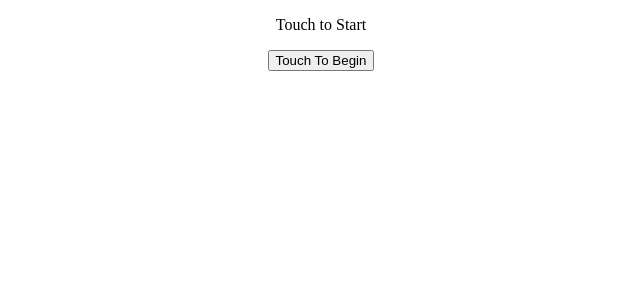
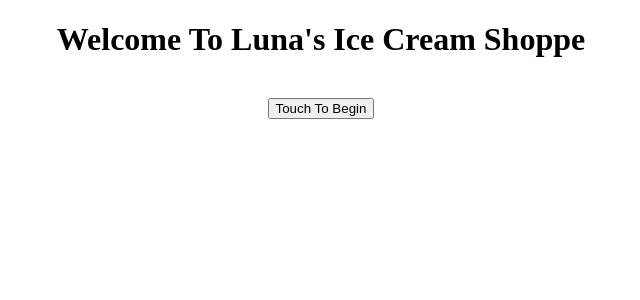
Before and after one commit to mankybansal/lunas-ice-cream-shoppe, a React (Create React App) app: page / in a window 1280 px wide. Shown: the top 300 px of the page, without its empty margins (319-959 px from the left). Built offline with nearby package versions, Linux system fonts and the light colour scheme.

Commit message:
Order Generated

```diff
--- a/src/App/App.css
+++ b/src/App/App.css
@@ -38,6 +38,10 @@
     cursor: pointer;
 }
 
+.selected {
+    background: cornflowerblue !important;
+}
+
 .servingContainer:hover, .toppingContainer:hover, .flavorContainer:hover {
     background: #eee;
     box-shadow: 0 0 20px rgba(0,0,0,0.02);
--- a/src/App/App.js
+++ b/src/App/App.js
@@ -25,10 +25,10 @@ class IceCreamKiosk extends Component {
         this.state = {
             currentStep: AppConfig.steps.Start,
             currentOrder: {
-                Number: null,
+                Number: -1,
                 Serving: null,
-                Flavors: null,
-                Toppings: null
+                Flavors: [],
+                Toppings: []
             },
             Menu: {
                 Servings: null,
@@ -69,39 +69,12 @@ class IceCreamKiosk extends Component {
         });
     }
 
-    orderHandler(orderID, serving, flavors, toppings) {
-        if (orderID) {
-            this.setState({
-                currentOrder: {
-                    Number: orderID
-                }
-            });
-        }
-
-        if (serving) {
-            this.setState({
-                currentOrder: {
-                    Serving: serving
-                }
-            });
-        }
-
-        if (flavors) {
-            this.setState({
-                currentOrder: {
-                    Flavors: flavors
-                }
-            });
-        }
-
-        if (toppings) {
-            this.setState({
-                currentOrder: {
-                    Toppings: toppings
-                }
-            });
-        }
-
+    orderHandler(currentOrder) {
+        this.setState({
+           currentOrder: currentOrder
+        }, ()=>{
+           console.log("APP STATE CURRENT ORDER: ", this.state.currentOrder);
+        });
     }
 
     ConfirmOrder(order, cardDetails) {
@@ -139,6 +112,7 @@ class IceCreamKiosk extends Component {
                     stepHandler={this.stepHandler}
                     orderHandler={this.orderHandler}
                     currentStep={currentStep}
+                    currentOrder={this.state.currentOrder}
                 />
 
                 <ServingsStep
@@ -146,6 +120,7 @@ class IceCreamKiosk extends Component {
                     orderHandler={this.orderHandler}
                     currentStep={currentStep}
                     Servings={servings}
+                    currentOrder={this.state.currentOrder}
                 />
 
                 <FlavorsStep
@@ -153,6 +128,7 @@ class IceCreamKiosk extends Component {
                     orderHandler={this.orderHandler}
                     currentStep={currentStep}
                     Flavors={flavors}
+                    currentOrder={this.state.currentOrder}
                 />
 
                 <ToppingsStep
@@ -160,6 +136,7 @@ class IceCreamKiosk extends Component {
                     orderHandler={this.orderHandler}
                     currentStep={currentStep}
                     Toppings={toppings}
+                    currentOrder={this.state.currentOrder}
                 />
 
                 <ConfirmStep
--- a/src/App/Steps/ConfirmStep/ConfirmStep.js
+++ b/src/App/Steps/ConfirmStep/ConfirmStep.js
@@ -28,7 +28,8 @@ class ConfirmStep extends React.Component {
             <div>
                 <p>Review Order</p>
 
-                <div>{ this.state.order.Number.toString() }</div>
+                <div>Order Number { this.state.order.Number.toString() }</div>
+                <div><b>{ this.state.order.Serving.name }</b></div>
 
                 <button onClick={() => this.stepHandler(AppConfig.steps.Servings)}>Add Another Order</button>
                 <button onClick={() => this.stepHandler(AppConfig.steps.Payment)}>Next: Payment</button>
--- a/src/App/Steps/FlavorsStep/FlavorsStep.js
+++ b/src/App/Steps/FlavorsStep/FlavorsStep.js
@@ -7,18 +7,49 @@ class FlavorsList extends React.Component {
     constructor(props) {
         super(props);
 
+        this.state = {
+            CurrentOrder: null,
+        };
+
         this.boundItemClick = this.onItemClick.bind(this);
+    }
+
+    componentWillMount(){
+        this.setState({
+            CurrentOrder: this.props.currentOrder
+        });
     }
 
     onItemClick(item) {
         console.log(item);
+
+        let CurrentOrder = this.state.CurrentOrder;
+
+        // check what kind of serving it is
+
+        if(CurrentOrder.Flavors.includes(item)){
+            CurrentOrder.Flavors.splice(CurrentOrder.Flavors.indexOf(item),1);
+        }else {
+            CurrentOrder.Flavors.push(item);
+        }
+
+        this.setState({
+            CurrentOrder: CurrentOrder
+        });
     }
 
     render() {
         const listItems = this.props.Flavors.map((Flavor) => {
+
+                let defaultClass = "flavorContainer";
+                if (this.state.CurrentOrder.Flavors.length > 0 && this.state.CurrentOrder.Flavors.includes(Flavor)) {
+                    defaultClass += " selected"
+                }
+
                 return (
-                    <div key={Flavor.id.toString()} className="flavorContainer" onClick={()=>this.boundItemClick(Flavor)}>
+                    <div key={Flavor.id.toString()} className={defaultClass} onClick={() => this.boundItemClick(Flavor)}>
                         <b>{Flavor.name}</b>
+                        <br/>
                         <br/>
                         <div>
                             {Flavor.desc}
@@ -45,7 +76,7 @@ class FlavorsStep extends React.Component {
         super(props);
 
         this.state = {
-            Flavors: null
+            CurrentOrder: null
         };
 
         this.stepHandler = this.stepHandler.bind(this);
@@ -53,11 +84,13 @@ class FlavorsStep extends React.Component {
 
     componentWillMount() {
         this.setState({
+            CurrentOrder: this.props.currentOrder,
             Flavors: this.props.Flavors
         });
     }
 
     stepHandler(gotoStep) {
+        this.props.orderHandler(this.state.CurrentOrder);
         this.props.stepHandler(gotoStep);
     }
 
@@ -70,7 +103,7 @@ class FlavorsStep extends React.Component {
             <div>
                 <p>Select [number] Flavors</p>
 
-                <FlavorsList Flavors={this.state.Flavors}/>
+                <FlavorsList Flavors={this.state.Flavors} currentOrder={this.props.currentOrder}/>
 
                 <button onClick={() => this.stepHandler(AppConfig.steps.Servings)}>Back: Select Serving</button>
                 <button onClick={() => this.stepHandler(AppConfig.steps.Toppings)}>Next: Choose Toppings</button>
--- a/src/App/Steps/ServingsStep/ServingsStep.js
+++ b/src/App/Steps/ServingsStep/ServingsStep.js
@@ -7,22 +7,44 @@ class ServingsList extends React.Component {
     constructor(props){
         super(props);
 
+        this.state = {
+            CurrentOrder: null,
+        };
+
         this.boundItemClick = this.onItemClick.bind(this);
+    }
+
+    componentWillMount() {
+        this.setState({
+            CurrentOrder: this.props.currentOrder,
+        });
     }
 
     onItemClick(item) {
         console.log(item);
+
+        let CurrentOrder = this.state.CurrentOrder;
+        CurrentOrder.Serving = item;
+
+        this.setState({
+           CurrentOrder: CurrentOrder
+        });
     }
 
     render(){
         const listItems = this.props.Servings.map((Serving) => {
+
+                let defaultClass = "servingContainer";
+                if(this.state.CurrentOrder.Serving && this.state.CurrentOrder.Serving.id === Serving.id){
+                    defaultClass += " selected"
+                }
+
                 return (
-                    <div key={Serving.id.toString()} className="servingContainer" onClick={()=>this.boundItemClick(Serving)}>
+                    <div key={Serving.id.toString()} className={defaultClass} onClick={()=>this.boundItemClick(Serving)}>
                         <b>{Serving.name}</b>
                         <br/>
-                        <div>
-                            {Serving.desc}
-                        </div>
+                        <br/>
+                        <div>{Serving.desc}</div>
                     </div>
                 )
             }
@@ -40,7 +62,7 @@ class ServingsStep extends React.Component {
         super(props);
 
         this.state = {
-            Servings: null
+            CurrentOrder: null
         };
 
         this.stepHandler = this.stepHandler.bind(this);
@@ -48,11 +70,13 @@ class ServingsStep extends React.Component {
 
     componentWillMount() {
         this.setState({
+            CurrentOrder: this.props.currentOrder,
             Servings: this.props.Servings
         });
     }
 
     stepHandler(gotoStep) {
+        this.props.orderHandler(this.state.CurrentOrder);
         this.props.stepHandler(gotoStep);
     }
 
@@ -64,16 +88,8 @@ class ServingsStep extends React.Component {
         return (
             <div>
                 <p>What would you like? (Cone/Bowl)</p>
-
-                <ServingsList Servings={this.state.Servings}/>
-
+                <ServingsList Servings={this.state.Servings} orderHandler={this.orderHandler} currentOrder={this.state.CurrentOrder}/>
                 <button onClick={() => this.stepHandler(AppConfig.steps.Flavors)}>Next: Choose Flavors</button>
-
-                <br/>
-                <br/>
-                <br/>
-
-
                 <button onClick={() => this.stepHandler(AppConfig.steps.Start)}>Cancel Order</button>
 
             </div>
--- a/src/App/Steps/StartStep/StartStep.js
+++ b/src/App/Steps/StartStep/StartStep.js
@@ -6,12 +6,30 @@ class StartStep extends React.Component {
     constructor(props) {
         super(props);
 
+        this.state = {
+            CurrentOrder: null,
+        };
+
         this.stepHandler = this.stepHandler.bind(this);
     }
 
+    componentWillMount() {
+        this.setState({
+            CurrentOrder: this.props.currentOrder,
+        });
+    }
+
     stepHandler(gotoStep) {
+
+        let currentOrder = this.state.CurrentOrder;
+        currentOrder.Number = Math.floor(Math.random() * 1000) + 1;
+
+        this.setState({
+           CurrentOrder: currentOrder
+        });
+
+        this.props.orderHandler(this.state.CurrentOrder);
         this.props.stepHandler(gotoStep);
-        this.props.orderHandler(333, false, false, false)
     }
 
     render() {
@@ -21,7 +39,8 @@ class StartStep extends React.Component {
 
         return (
             <div>
-                <p>Touch to Start</p>
+                <h1> Welcome To Luna's Ice Cream Shoppe</h1>
+                <br/>
                 <button onClick={() => this.stepHandler(AppConfig.steps.Servings)}>Touch To Begin</button>
             </div>
         );
--- a/src/App/Steps/ToppingsStep/ToppingsStep.js
+++ b/src/App/Steps/ToppingsStep/ToppingsStep.js
@@ -7,18 +7,49 @@ class ToppingsList extends React.Component {
     constructor(props) {
         super(props);
 
+        this.state = {
+            CurrentOrder: null,
+        };
+
         this.boundItemClick = this.onItemClick.bind(this);
+    }
+
+    componentWillMount() {
+        this.setState({
+            CurrentOrder: this.props.currentOrder
+        });
     }
 
     onItemClick(item) {
         console.log(item);
+
+        let CurrentOrder = this.state.CurrentOrder;
+
+        // check what kind of serving it is
+
+        if (CurrentOrder.Toppings.includes(item)) {
+            CurrentOrder.Toppings.splice(CurrentOrder.Toppings.indexOf(item), 1);
+        } else {
+            CurrentOrder.Toppings.push(item);
+        }
+
+        this.setState({
+            CurrentOrder: CurrentOrder
+        });
     }
 
     render() {
         const listItems = this.props.Toppings.map((Topping) => {
+
+                let defaultClass = "toppingContainer";
+                if (this.state.CurrentOrder.Toppings.length > 0 && this.state.CurrentOrder.Toppings.includes(Topping)) {
+                    defaultClass += " selected"
+                }
+
                 return (
-                    <div key={Topping.id.toString()} className="flavorContainer" onClick={()=>this.boundItemClick(Topping)}>
+                    <div key={Topping.id.toString()} className={defaultClass} onClick={() => this.boundItemClick(Topping)}>
                         <b>{Topping.name}</b>
+                        <br/>
                         <br/>
                         <div>
                             {Topping.desc}
@@ -46,7 +77,7 @@ class ToppingsStep extends React.Component {
         super(props);
 
         this.state = {
-            Toppings: null
+            CurrentOrder: null
         };
 
         this.stepHandler = this.stepHandler.bind(this);
@@ -54,11 +85,13 @@ class ToppingsStep extends React.Component {
 
     componentWillMount() {
         this.setState({
+            CurrentOrder: this.props.currentOrder,
             Toppings: this.props.Toppings
         });
     }
 
     stepHandler(gotoStep) {
+        this.props.orderHandler(this.state.CurrentOrder);
         this.props.stepHandler(gotoStep);
     }
 
@@ -71,9 +104,9 @@ class ToppingsStep extends React.Component {
             <div>
                 <p>Select [number] Flavors</p>
 
-                <ToppingsList Toppings={this.state.Toppings}/>
+                <ToppingsList Toppings={this.state.Toppings} currentOrder={this.props.currentOrder}/>
 
-                <button onClick={() => this.stepHandler(AppConfig.steps.Flavors)}>Back: Select  Flavors</button>
+                <button onClick={() => this.stepHandler(AppConfig.steps.Flavors)}>Back: Select Flavors</button>
                 <button onClick={() => this.stepHandler(AppConfig.steps.Confirm)}>Next: Review Order</button>
 
                 <br/>
```
